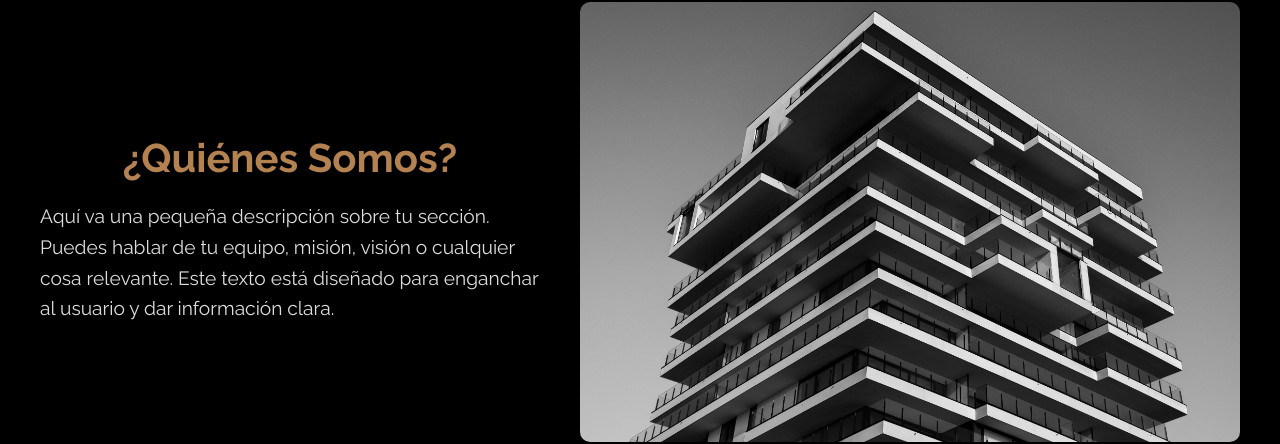
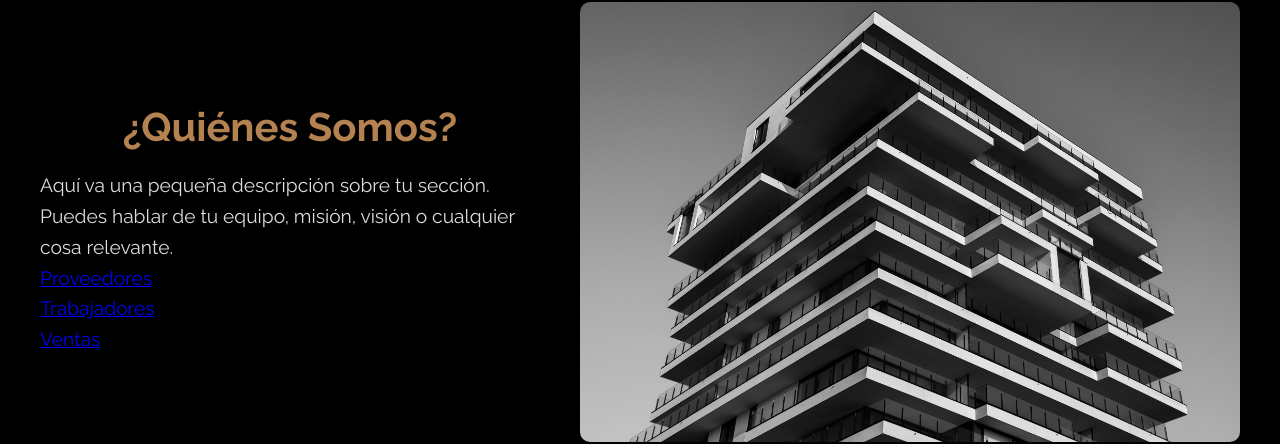
Before and after one commit to JAREDhrndz/Integradora-CANESA, a React (Create React App) app in the folder my-app/: page / in a window 1280 px wide. Shown: the part 1138-1582 px from the top of the page. Built offline with nearby package versions, Linux system fonts and the light colour scheme.

Commit message:
commit V9.13.11.2024

```diff
--- a/my-app/src/App.js
+++ b/my-app/src/App.js
@@ -4,19 +4,18 @@ import { Routes, Route } from 'react-router-dom';
 import Mainpage from './Mainpage';
 import Section1 from './section1';
 import Login from './Login';
-import Navbar from './navbar'; // Asegúrate de importar tu Navbar
-import GestionTrabajadores from './GestionTrabajadores'; // Importa tu componente
-import GestionVentas from './GestionVentas'; // Importa el componente de Gestión de Ventas
+import Navbar from './navbar';
+import GestionTrabajadores from './GestionTrabajadores';
+import GestionVentas from './GestionVentas';
+import GestionProveedores from './GestionProveedores';
 import './App.css';
 import Section2 from './section2';
-
-// Cambia la importación de Menu.js a menu.js (minúsculas)
-import Menu from './menu'; // Importa el componente menu.js con minúsculas
+import Menu from './menu';
 
 function App() {
     return (
         <div>
-            <Navbar /> {/* Simplemente importa el Navbar sin la función de desplazamiento */}
+            <Navbar />
             <Routes>
                 <Route
                     path="/"
@@ -29,9 +28,10 @@ function App() {
                     }
                 />
                 <Route path="/login" element={<Login />} />
-                <Route path="/gestion-trabajadores" element={<GestionTrabajadores />} />
-                <Route path="/gestion-ventas" element={<GestionVentas />} />
-                <Route path="/menu" element={<Menu />} /> {/* Agrega la ruta /menu */}
+                <Route path="/GestionTrabajadores" element={<GestionTrabajadores />} />
+                <Route path="/GestionVentas" element={<GestionVentas />} />
+                <Route path="/GestionProveedores" element={<GestionProveedores />} />
+                <Route path="/menu" element={<Menu />} />
             </Routes>
         </div>
     );
--- a/my-app/src/section1.js
+++ b/my-app/src/section1.js
@@ -1,7 +1,8 @@
 // src/Section1.js
 import React from 'react';
-import './section1.css'; // Asegúrate de que esté en minúsculas
-import image1 from './assets/image-1.jpg'; // Imagen importada
+import './section1.css';
+import image1 from './assets/image-1.jpg';
+import { Link } from 'react-router-dom';
 
 const Section1 = () => {
     return (
@@ -10,7 +11,13 @@ const Section1 = () => {
                 <div className="text-content">
                     <h2>¿Quiénes Somos?</h2>
                     <p>
-                        Aquí va una pequeña descripción sobre tu sección. Puedes hablar de tu equipo, misión, visión o cualquier cosa relevante. Este texto está diseñado para enganchar al usuario y dar información clara.
+                        Aquí va una pequeña descripción sobre tu sección. Puedes hablar de tu equipo, misión, visión o cualquier cosa relevante.
+                        <br />
+                        <Link to="/GestionProveedores">Proveedores</Link>
+                        <br />
+                        <Link to="/GestionTrabajadores">Trabajadores</Link>
+                        <br />
+                        <Link to="/GestionVentas">Ventas</Link>
                     </p>
                 </div>
                 <div className="image-content">
```
